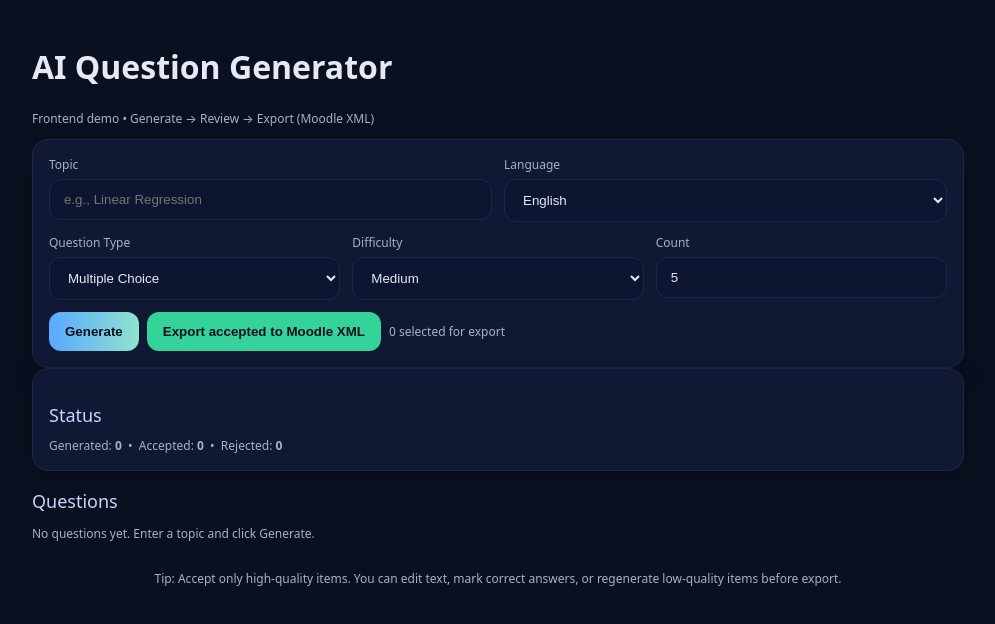
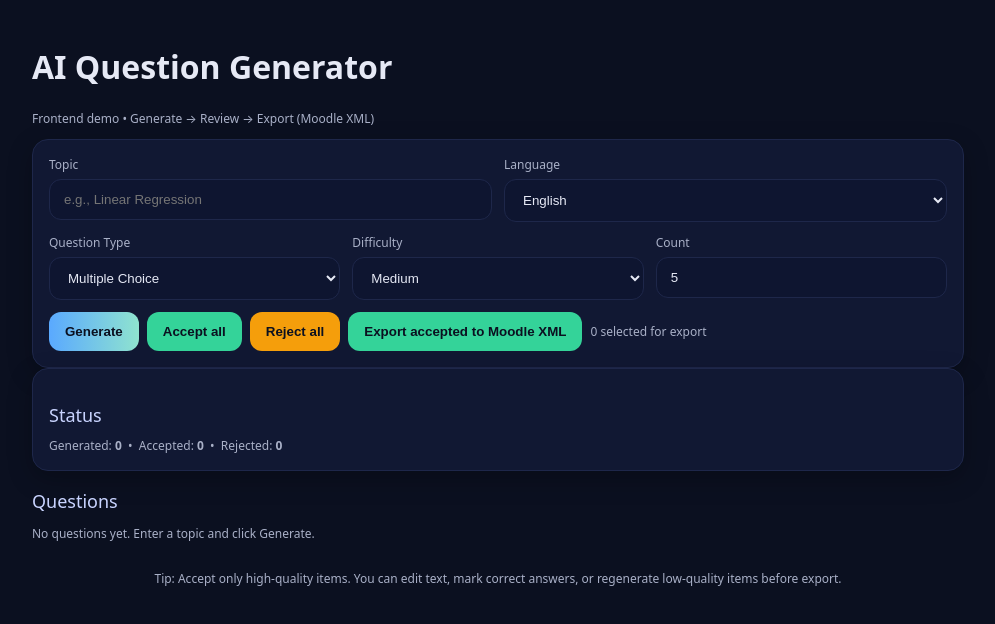
Before and after one commit to OSMFHtech/web-app-fragen-generator, a Next.js app: page / in a window 1280 px wide. Shown: the top 624 px of the page, without its empty margins (142-1137 px from the left). Built offline with nearby package versions, Linux system fonts and the light colour scheme.

Commit message:
Adding functions Accept/Reject all

```diff
--- a/app/page.js
+++ b/app/page.js
@@ -74,6 +74,23 @@ export default function Page() {
     acc.delete(id);
     setRejectedIds(next);
     setAcceptedIds(acc);
+  }
+
+  /* -----------------------------
+      Accept / Reject ALL
+  -----------------------------*/
+  function acceptAll() {
+    // mark all current questions as accepted, clear rejections
+    const ids = new Set(questions.map((q) => q.id));
+    setAcceptedIds(ids);
+    setRejectedIds(new Set());
+  }
+
+  function rejectAll() {
+    // mark all current questions as rejected, clear acceptances
+    const ids = new Set(questions.map((q) => q.id));
+    setRejectedIds(ids);
+    setAcceptedIds(new Set());
   }
 
   /* -----------------------------
@@ -209,6 +226,12 @@ export default function Page() {
           <button className="btn" onClick={generate} disabled={loading || !topic}>
             {loading ? "Generating…" : "Generate"}
           </button>
+          <button className="btn ok" onClick={acceptAll} disabled={questions.length === 0}>
+            Accept all
+          </button>
+          <button className="btn warn" onClick={rejectAll} disabled={questions.length === 0}>
+            Reject all
+          </button>
           <button className="btn ok" onClick={exportXml} disabled={accepted.length === 0 || exporting}>
             {exporting ? "Exporting…" : "Export accepted to Moodle XML"}
           </button>
```
